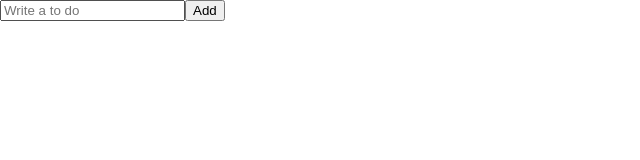
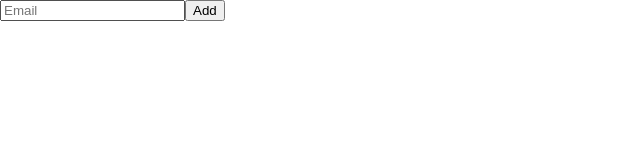
Before and after one commit to kimdoyoep/sexy-sisters-react, a React (Create React App) app: page / in a window 1280 px wide. Shown: the top 160 px of the page, without its empty margins (0-640 px from the left). Built offline with nearby package versions, Linux system fonts and the light colour scheme.

Commit message:
Study React 6.6

```diff
--- a/package.json
+++ b/package.json
@@ -15,6 +15,7 @@
     "react-apexcharts": "^1.4.0",
     "react-dom": "^18.2.0",
     "react-helmet": "^6.1.0",
+    "react-hook-form": "^7.43.9",
     "react-query": "^3.39.3",
     "react-router-dom": "^5.3.0",
     "react-scripts": "5.0.1",
--- a/src/ToDoList.tsx
+++ b/src/ToDoList.tsx
@@ -1,23 +1,26 @@
 import { useState } from 'react';
+import { useForm } from 'react-hook-form';
 
 export default function ToDoList() {
 
-  const [toDo, setToDo] = useState("");
-  const onChange = (event: React.FormEvent<HTMLInputElement>) => {
-    const {
-      currentTarget: { value },
-    } = event;
-    setToDo(value);
-  };
-  const onSubmit = (event: React.FormEvent<HTMLFormElement>) => {
-    event.preventDefault();
-    console.log(toDo);
-  };
+  // const [toDo, setToDo] = useState("");
+  // const onChange = (event: React.FormEvent<HTMLInputElement>) => {
+  //   const {
+  //     currentTarget: { value },
+  //   } = event;
+  //   setToDo(value);
+  // };
+  // const onSubmit = (event: React.FormEvent<HTMLFormElement>) => {
+  //   event.preventDefault();
+  //   console.log(toDo);
+  // };
 
+  const {register, watch} = useForm();
+  console.log(watch())
   return(
     <div>
-      <form onSubmit={onSubmit}>
-        <input onChange={onChange} value={toDo} placeholder='Write a to do'/>
+      <form>
+        <input {...register("Email")} placeholder='Email'/>
         <button>Add</button>
       </form>
     </div>
```
Also changed, not shown: 1 other file (tests, documents, lock files or other folders).
